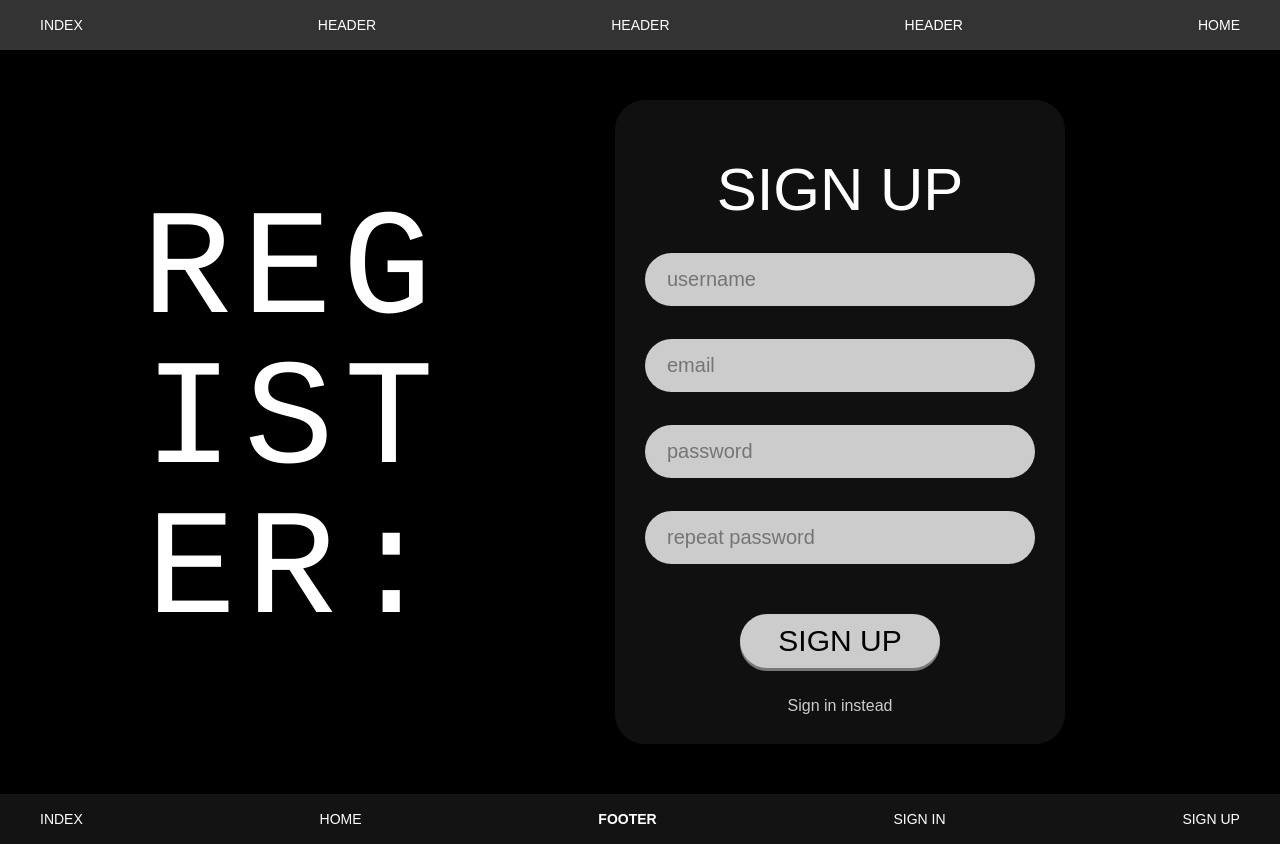
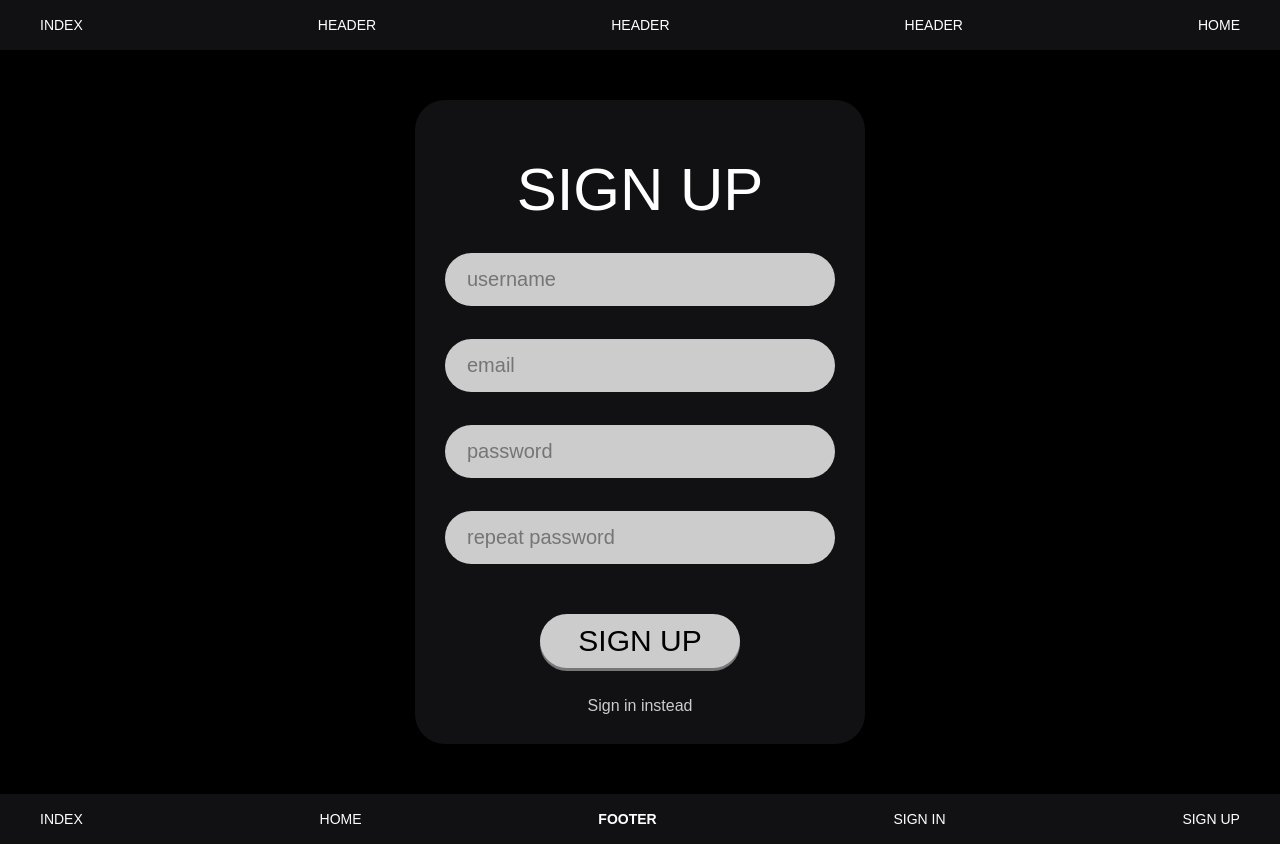
Before and after one commit to shigetor/djangoProject, a Django app: template templates/signup.html in a window 1280 px wide. Run offline with Django 4.2, Linux system fonts and the light colour scheme; the template is opened without the code that fills it, so the values that code supplies are empty.

Commit message:
Update signup.html

```diff
--- a/templates/signup.html
+++ b/templates/signup.html
@@ -3,28 +3,24 @@
     <head>
         <meta charset="utf-8">
         <title>sign up</title>
-        <link rel="stylesheet" href="../static/css/signup.css">
+        <link rel="stylesheet" href="../static/css/master.css">
         <meta name="viewport" content="width=device-width">
     </head>
     <body>
         <div class="site">
             <header class="site__header">
                 <div class="site__header__wrapper">
-                    <a class="site__header__wrapper_content" href="index.html">INDEX</a>
+                    <a class="site__header__wrapper_content" href="#">INDEX</a>
                     <div class="site__header__wrapper_content">HEADER</div>
                     <div class="site__header__wrapper_content">HEADER</div>
                     <div class="site__header__wrapper_content">HEADER</div>
-                    <a class="site__header__wrapper_content" href="home.html">HOME</a>
+                    <a class="site__header__wrapper_content" href="althome.html">HOME</a>
                 </div>
             </header>
             <div class="site__body">
-                <div class="site__body_text">
-                    <p class="text-animation-1">REG</p>
-                    <p class="text-animation-2">IST</p>
-                    <p class="text-animation-3">ER:</p>
-                </div>
+                <div class="site__body__signbox-wrapper">
                     <div class="site__body__signbox">
-                    <form class="site__body__signbox__form" action="home.html" method="POST">
+                        <form class="site__body__signbox__form" action="althome.html" method="POST">
                             <h3>sign up</h3>
                             <input class="site__body__signbox__form_input" tabindex="1" type="text" name="username" value="" placeholder="username">
                             <input class="site__body__signbox__form_input" tabindex="2" type="text" name="email" value="" placeholder="email">
@@ -35,10 +31,11 @@
                         </form>
                     </div>
                 </div>
+            </div>
             <footer class="site__footer">
                 <div class="site__footer__wrapper">
-                    <a class="site__footer__wrapper_content" href="index.html">INDEX</a>
-                    <a class="site__footer__wrapper_content" href="home.html">HOME</a>
+                    <a class="site__footer__wrapper_content" href="#">INDEX</a>
+                    <a class="site__footer__wrapper_content" href="althome.html">HOME</a>
                     <div class="site__footer__wrapper_content"><b>FOOTER</b></div>
                     <a class="site__footer__wrapper_content" href="signin.html">SIGN IN</a>
                     <a class="site__footer__wrapper_content" href="signup.html">SIGN UP</a>
```
Lines whose indentation alone changed are shown as unchanged.
